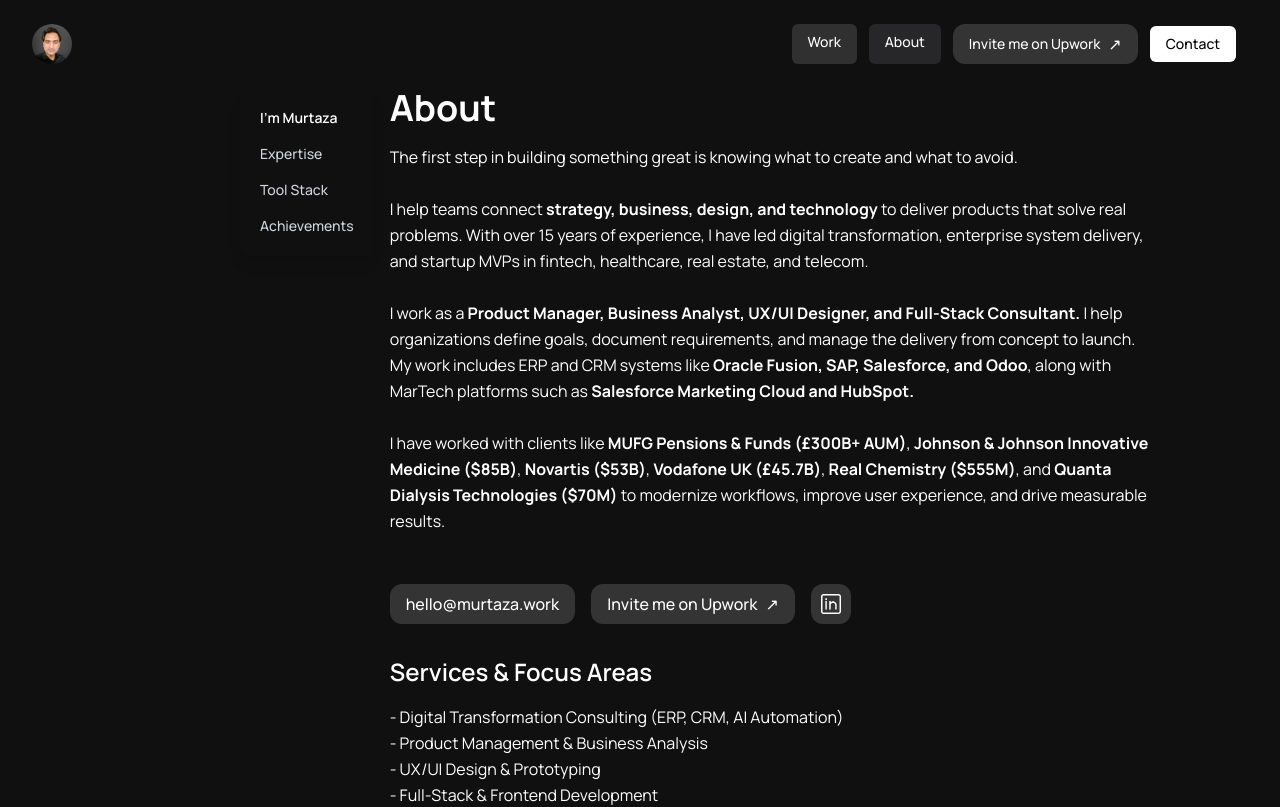
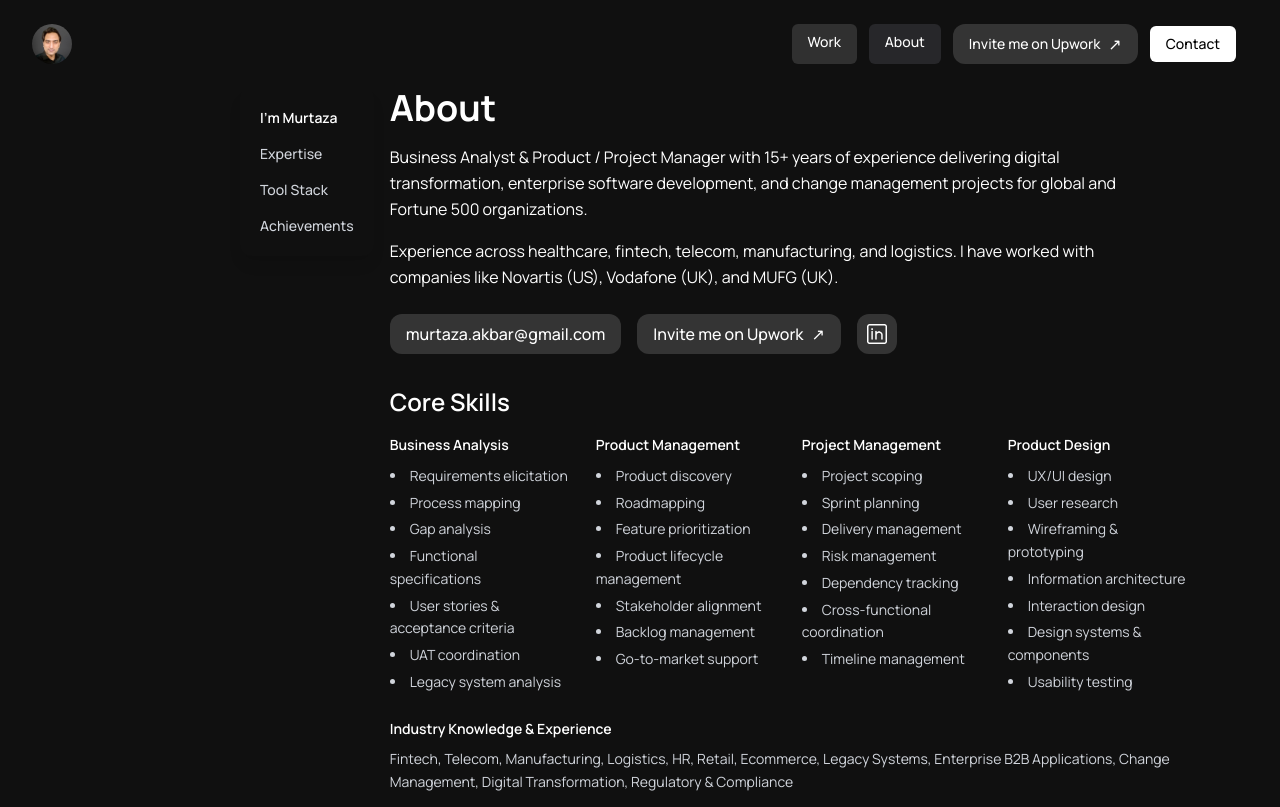
Before and after one commit to Murt4z4/portfoliomurtaza, a React (Vite) app: page /about in a window 1280 px wide. Shown: the top 807 px of the page. Built offline with nearby package versions, Linux system fonts and the light colour scheme.

Commit message:
Add new assets and index.html for project setup; includes images, SVGs, and initial HTML structure

```diff
--- a/src/layout/footer/Footer.jsx
+++ b/src/layout/footer/Footer.jsx
@@ -4,8 +4,8 @@
   return (
     <footer className="bg-[#101010] md:pt-20 pt-5 pb-10 w-full flex justify-center items-center">
       <div className="flex gap-2">
-        <a href="mailto:hello@murtaza.work" className="bg-[#353535] text-white px-5 py-2 rounded-lg text-sm flex items-center font-medium hover:bg-[#444] transition">
-          hello@murtaza.work
+        <a href="mailto:murtaza.akbar@gmail.com" className="bg-[#353535] text-white px-5 py-2 rounded-lg text-sm flex items-center font-medium hover:bg-[#444] transition">
+          murtaza.akbar@gmail.com
         </a>
         <a href="https://www.linkedin.com/in/murt4z4/" target="_blank" rel="noopener noreferrer" className="bg-[#353535] p-2 rounded-lg flex items-center hover:bg-[#444] transition">
           <img src="/icon.png" alt="LinkedIn" className="w-5 h-5 object-contain" />
--- a/src/pages/about/About.jsx
+++ b/src/pages/about/About.jsx
@@ -124,23 +124,21 @@
 						className="text-3xl md:text-4xl font-bold mb-4">
 							About
 					</motion.h1>
-					<motion.p
+					<motion.div
 						variants={fadeUp}
-							className="text-white text-base mb-6 max-w-3xl leading-relaxed">
-							<p>
-	The first step in building something great is knowing what to create and what to avoid.
-</p><br/>
-<p>
-	I help teams connect <strong>strategy, business, design, and technology</strong> to deliver products that solve real problems. With over 15 years of experience, I have led digital transformation, enterprise system delivery, and startup MVPs in fintech, healthcare, real estate, and telecom.
-</p><br/>
-<p>
-	I work as a <strong>Product Manager, Business Analyst, UX/UI Designer, and Full-Stack Consultant.</strong> I help organizations define goals, document requirements, and manage the delivery from concept to launch. My work includes ERP and CRM systems like <strong>Oracle Fusion, SAP, Salesforce, and Odoo</strong>, along with MarTech platforms such as <strong>Salesforce Marketing Cloud and HubSpot.</strong>
-</p><br/>
-<p>
-	I have worked with clients like <strong>MUFG Pensions & Funds (£300B+ AUM)</strong>, <strong>Johnson & Johnson Innovative Medicine ($85B)</strong>, <strong>Novartis ($53B)</strong>, <strong>Vodafone UK (£45.7B)</strong>, <strong>Real Chemistry ($555M)</strong>, and <strong>Quanta Dialysis Technologies ($70M)</strong> to modernize workflows, improve user experience, and drive measurable results.
-</p><br/>
-
-					</motion.p>
+						className="text-white text-base mb-6 max-w-3xl leading-relaxed space-y-4">
+						<p>
+							Business Analyst & Product / Project Manager with 15+ years of
+							experience delivering digital transformation, enterprise software
+							development, and change management projects for global and Fortune
+							500 organizations.
+						</p>
+						<p>
+							Experience across healthcare, fintech, telecom, manufacturing, and
+							logistics. I have worked with companies like Novartis (US),
+							Vodafone (UK), and MUFG (UK).
+						</p>
+					</motion.div>
 
 					{/* Contact Buttons */}
 					<motion.div
@@ -148,9 +146,9 @@
 						className="flex flex-wrap items-center gap-4">
 						<motion.a
 							whileHover={{ scale: 1.05 }}
-							href="mailto:hello@murtaza.work"
+							href="mailto:murtaza.akbar@gmail.com"
 							className="bg-[#343434] hover:bg-[#444] text-white px-4 py-2 rounded-xl text-md font-medium transition-colors duration-200">
-							hello@murtaza.work
+							murtaza.akbar@gmail.com
 						</motion.a>
 						<motion.a
 							whileHover={{ scale: 1.05 }}
@@ -179,17 +177,76 @@
 					{/* What I Deliver Section */}
 					<motion.div variants={fadeUp} className="my-8">
 						<h3 className="text-xl md:text-2xl font-semibold text-white mb-4">
-							Services & Focus Areas
+							Core Skills
 						</h3>
-						<p className="text-white text-base mb-6 max-w-3xl leading-relaxed">
-							- Digital Transformation Consulting (ERP, CRM, AI Automation)<br/>
-							- Product Management & Business Analysis<br/>
-							- UX/UI Design & Prototyping<br/>
-							- Full-Stack & Frontend Development<br/>
-							- MarTech & CRM Integration (Salesforce, HubSpot)<br/>
-							- Process Optimization & Change Management<br/>
-							- No-Code & Low-Code MVP Development
-						</p>
+						<div className="grid grid-cols-1 md:grid-cols-4 gap-6 text-gray-300 text-sm leading-relaxed">
+							<div>
+								<h4 className="text-white font-semibold mb-2">
+									Business Analysis
+								</h4>
+								<ul className="space-y-1 list-disc list-inside">
+									<li>Requirements elicitation</li>
+									<li>Process mapping</li>
+									<li>Gap analysis</li>
+									<li>Functional specifications</li>
+									<li>User stories &amp; acceptance criteria</li>
+									<li>UAT coordination</li>
+									<li>Legacy system analysis</li>
+								</ul>
+							</div>
+							<div>
+								<h4 className="text-white font-semibold mb-2">
+									Product Management
+								</h4>
+								<ul className="space-y-1 list-disc list-inside">
+									<li>Product discovery</li>
+									<li>Roadmapping</li>
+									<li>Feature prioritization</li>
+									<li>Product lifecycle management</li>
+									<li>Stakeholder alignment</li>
+									<li>Backlog management</li>
+									<li>Go-to-market support</li>
+								</ul>
+							</div>
+							<div>
+								<h4 className="text-white font-semibold mb-2">
+									Project Management
+								</h4>
+								<ul className="space-y-1 list-disc list-inside">
+									<li>Project scoping</li>
+									<li>Sprint planning</li>
+									<li>Delivery management</li>
+									<li>Risk management</li>
+									<li>Dependency tracking</li>
+									<li>Cross-functional coordination</li>
+									<li>Timeline management</li>
+								</ul>
+							</div>
+							<div>
+								<h4 className="text-white font-semibold mb-2">
+									Product Design
+								</h4>
+								<ul className="space-y-1 list-disc list-inside">
+									<li>UX/UI design</li>
+									<li>User research</li>
+									<li>Wireframing &amp; prototyping</li>
+									<li>Information architecture</li>
+									<li>Interaction design</li>
+									<li>Design systems &amp; components</li>
+									<li>Usability testing</li>
+								</ul>
+							</div>
+						</div>
+						<div className="mt-6 text-gray-300 text-sm leading-relaxed">
+							<h4 className="text-white font-semibold mb-2">
+								Industry Knowledge &amp; Experience
+							</h4>
+							<p>
+								Fintech, Telecom, Manufacturing, Logistics, HR, Retail,
+								Ecommerce, Legacy Systems, Enterprise B2B Applications, Change
+								Management, Digital Transformation, Regulatory &amp; Compliance
+							</p>
+						</div>
 					</motion.div>
 
 					{/* Why Clients Work With Me */}
--- a/src/pages/home/section1/Section1.jsx
+++ b/src/pages/home/section1/Section1.jsx
@@ -1,39 +1,37 @@
 import React, { useState, useEffect } from 'react';
 import { motion, AnimatePresence } from 'framer-motion';
-import { Circle } from 'lucide-react';
 import PulseDot from '../../../components/Dot';
 
 const Section1 = () => {
   const [currentRoleIndex, setCurrentRoleIndex] = useState(0);
 
   const roles = [
-    "Senior Business Analyst | Product / Project Manager",
-    "AI Solutions Consultant | Digital Transformation",
-    "Product Designer | MVPs & Interactive Prototypes",
+    'Senior Business Analyst | Product / Project Manager',
+    'AI Solutions Consultant | Digital Transformation',
+    'Product Designer | MVPs & Interactive Prototypes',
   ];
 
   useEffect(() => {
-    const interval = setInterval(() => {
-      setCurrentRoleIndex((prevIndex) => (prevIndex + 1) % roles.length);
-    }, 4000); // ~4s per title for smoother readability
-
+    const interval = setInterval(
+      () => setCurrentRoleIndex((prev) => (prev + 1) % roles.length),
+      4000,
+    );
     return () => clearInterval(interval);
   }, [roles.length]);
 
   return (
     <motion.section
-      className="px-8 py-6  md:py-6 text-white flex flex-col justify-center"
+      className="px-8 py-6 md:py-6 text-white flex flex-col justify-center"
       initial={{ opacity: 0, y: 40 }}
       whileInView={{ opacity: 1, y: 0 }}
       viewport={{ once: true, amount: 0.3 }}
-      transition={{ duration: 0.7, delay:'0.2', ease: 'easeOut' }}
+      transition={{ duration: 0.7, delay: 0.2, ease: 'easeOut' }}
     >
       <div className="flex flex-col md:flex-row justify-between w-full">
-        {/* Left Text */}
         <div className="space-y-8">
           <h1 className="text-4xl md:text-5xl font-base leading-tight mb-6 md:mb-10">
-            I'm Murtaza.<br />
-            {/* Fixed height container to prevent layout shifts */}
+            I&apos;m Murtaza.
+            <br />
             <div className="h-[3.5rem] md:h-[4rem] flex items-start">
               <AnimatePresence mode="wait">
                 <motion.span
@@ -41,10 +39,7 @@
                   initial={{ opacity: 0, y: 20 }}
                   animate={{ opacity: 1, y: 0 }}
                   exit={{ opacity: 0, y: -20 }}
-                  transition={{
-                    duration: 0.5,
-                    ease: "easeInOut"
-                  }}
+                  transition={{ duration: 0.5, ease: 'easeInOut' }}
                   className="inline-block"
                 >
                   {roles[currentRoleIndex]}
@@ -52,24 +47,20 @@
               </AnimatePresence>
             </div>
           </h1>
-
-
         </div>
 
-        {/* Right Contact */}
         <div className="mt-10 md:mt-0 flex flex-col justify-end text-right text-sm md:text-base space-y-3">
           <div className="flex items-center justify-end space-x-2">
             <PulseDot />
             <span>Available for work</span>
           </div>
           <a
-            href="mailto:hello@murtaza.work"
+            href="mailto:murtaza.akbar@gmail.com"
             className="text-gray-300 hover:text-white transition-colors duration-200"
           >
-            hello@murtaza.work
+            murtaza.akbar@gmail.com
           </a>
         </div>
-
       </div>
     </motion.section>
   );
--- a/src/pages/home/section4/Section4.jsx
+++ b/src/pages/home/section4/Section4.jsx
@@ -1,14 +1,15 @@
-import Cal, { getCalApi } from "@calcom/embed-react";
-import { useEffect } from "react";
+// import Cal, { getCalApi } from "@calcom/embed-react";
+// import { useEffect } from "react";
 import { motion } from "framer-motion";
+
 const Section4 = () => {
-
-  useEffect(() => {
-    (async function () {
-      const cal = await getCalApi({ "namespace": "discovery" });
-      cal("ui", { "hideEventTypeDetails": true, "layout": "month_view" });
-    })();
-  }, [])
+  // Calendar embed disabled — uncomment imports above and <Cal /> below to restore
+  // useEffect(() => {
+  //   (async function () {
+  //     const cal = await getCalApi({ namespace: "discovery" });
+  //     cal("ui", { hideEventTypeDetails: true, layout: "month_view" });
+  //   })();
+  // }, []);
 
   return (
     <motion.div
@@ -16,20 +17,20 @@
       initial={{ opacity: 0, y: 40 }}
       whileInView={{ opacity: 1, y: 0 }}
       viewport={{ once: true, amount: 0.3 }}
-      transition={{ duration: 0.7, ease: 'easeOut' }}
+      transition={{ duration: 0.7, ease: "easeOut" }}
     >
       <div className="flex flex-col justify-center items-center py-10 md:py-20">
         <h2 className="md:text-4xl text-2xl font-[400] text-center mb-8 text-white leading-tight">
-          Let’s Build Something Great!<br />
-          Book a Call or Drop an Email.
+          Let’s Build Something Great!
+          <br />
+          Drop an Email.
         </h2>
         <div className="flex items-center justify-center gap-3">
-
           <a
-          href="mailto:hello@murtaza.work"
+            href="mailto:murtaza.akbar@gmail.com"
             className="bg-[#353535] text-white px-3 py-2 rounded-lg font-medium text-sm no-underline mb-12 inline-block hover:bg-[#444] transition"
           >
-          hello@murtaza.work
+            murtaza.akbar@gmail.com
           </a>
           <a
             href="https://www.upwork.com/freelancers/~011bb3aa35b3bd5e52"
@@ -37,16 +38,17 @@
           >
             Invite me on Upwork
           </a>
-
         </div>
       </div>
+      {/**
       <Cal
         namespace="discovery"
         calLink="murtaza-akbar/discovery"
-        style={{  overflow: "scroll" }}
+        style={{ overflow: "scroll" }}
         className="w-[80%] md:w-full m-auto md:h-full md:mb-0 mb-20"
         config={{ layout: "month_view" }}
       />
+      **/}
     </motion.div>
   );
 };
```
Also changed, not shown: 53 other files (tests, documents, lock files or other folders). Lines whose indentation alone changed are shown as unchanged.
